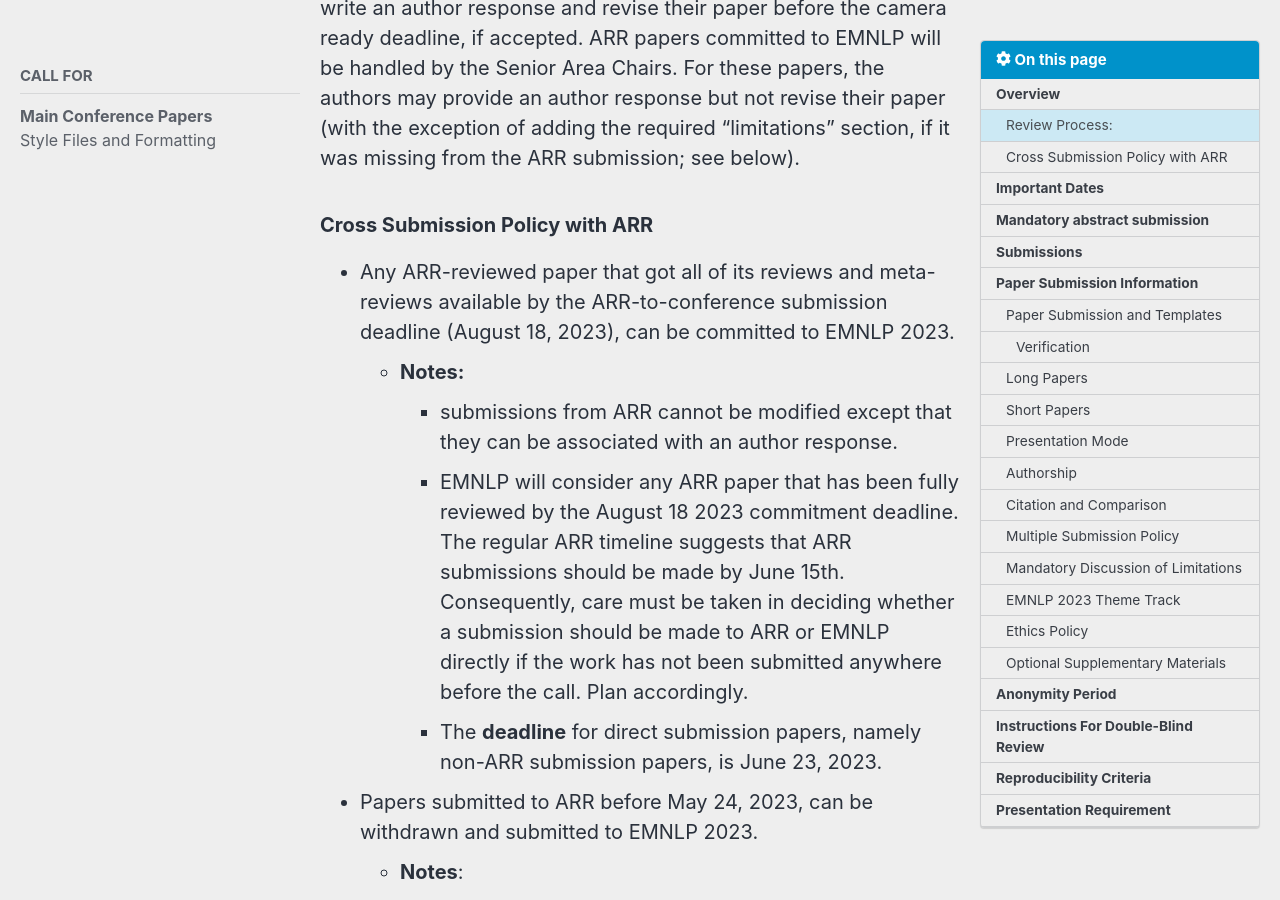
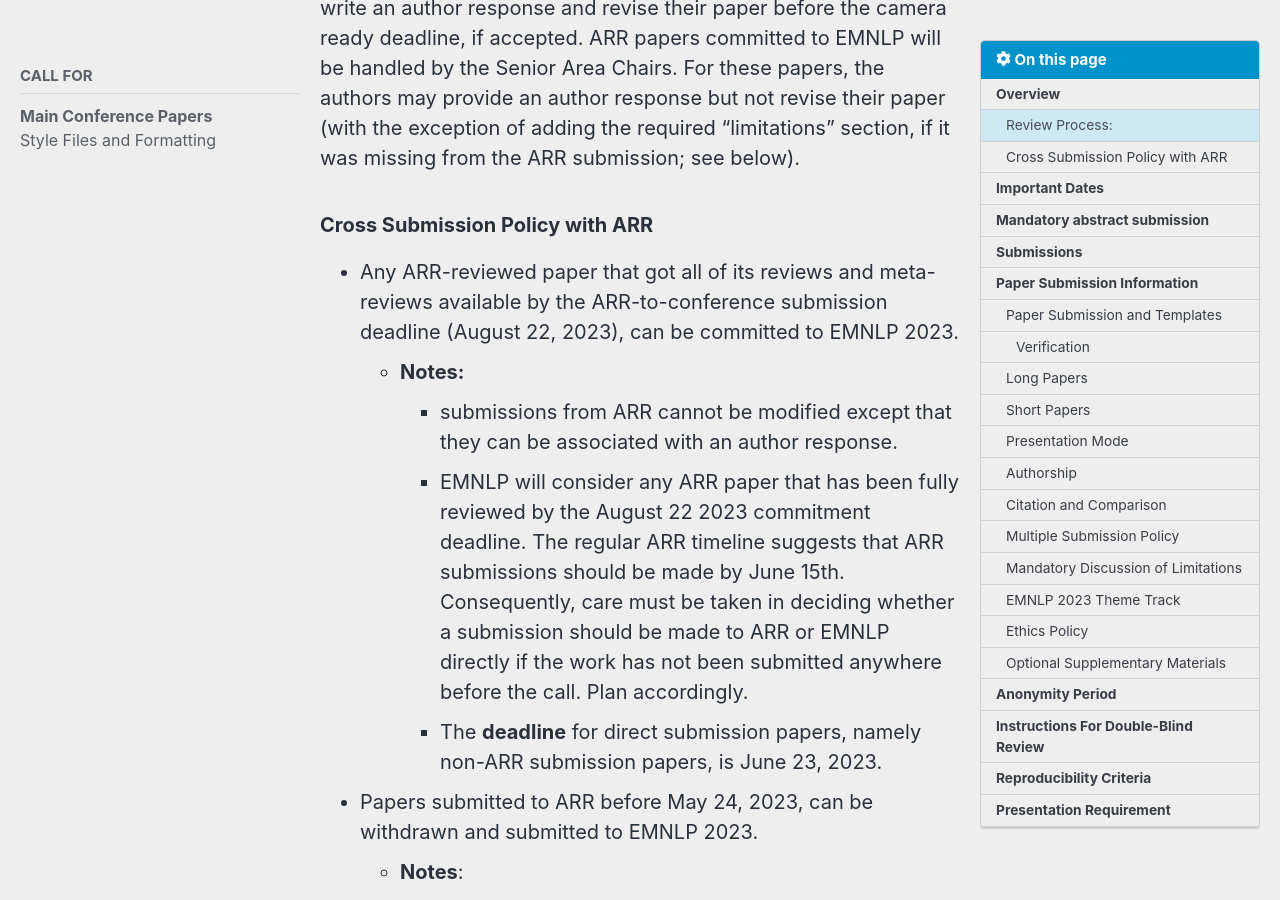
Before and after one commit to acl-org/emnlp-2023, a Jekyll site: the page built from _pages/calls/Main Conference Papers.md, in a window 1280 px wide and 900 px high, scrolled down 892 px. Built offline with Jekyll 4.4.1, drawn with Linux system fonts in a browser that asks for light colours; cached includes are drawn as plain includes; nearby versions of some CDN libraries; some of the changed text lies outside the part shown.

Commit message:
Update Main Conference Papers.md
fix (commitment same as first day of rebuttal)

```diff
--- a/_pages/calls/Main Conference Papers.md
+++ b/_pages/calls/Main Conference Papers.md
@@ -28,10 +28,10 @@
 
 ### Cross Submission Policy with ARR
 
-- Any ARR-reviewed paper that got all of its reviews and meta-reviews available by the ARR-to-conference submission deadline (August 18, 2023), can be committed to EMNLP 2023.
+- Any ARR-reviewed paper that got all of its reviews and meta-reviews available by the ARR-to-conference submission deadline (August 22, 2023), can be committed to EMNLP 2023.
 	- **Notes:**
   	- submissions from ARR cannot be modified except that they can be associated with an author response.
-  	- EMNLP will consider any ARR paper that has been fully reviewed by the August 18 2023 commitment deadline. The regular ARR timeline suggests that ARR submissions should be made by June 15th. Consequently, care must be taken in deciding whether a submission should be made to ARR or EMNLP directly if the work has not been submitted anywhere before the call. Plan accordingly.
+  	- EMNLP will consider any ARR paper that has been fully reviewed by the August 22 2023 commitment deadline. The regular ARR timeline suggests that ARR submissions should be made by June 15th. Consequently, care must be taken in deciding whether a submission should be made to ARR or EMNLP directly if the work has not been submitted anywhere before the call. Plan accordingly.
   	- The **deadline** for direct submission papers, namely non-ARR submission papers, is June 23, 2023.
 
 
@@ -68,7 +68,7 @@
   </tr>
   <tr>
     <td>Submission deadline for ARR papers</td>
-    <td>August 18, 2023</td>
+    <td>August 22, 2023</td>
   </tr>
   <tr>
     <td>Author response period</td>
```
